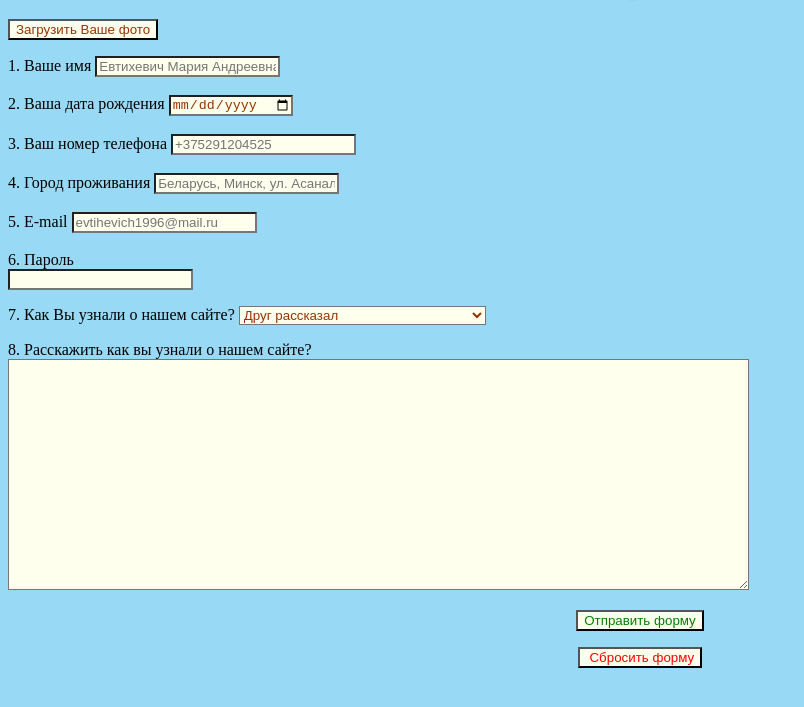
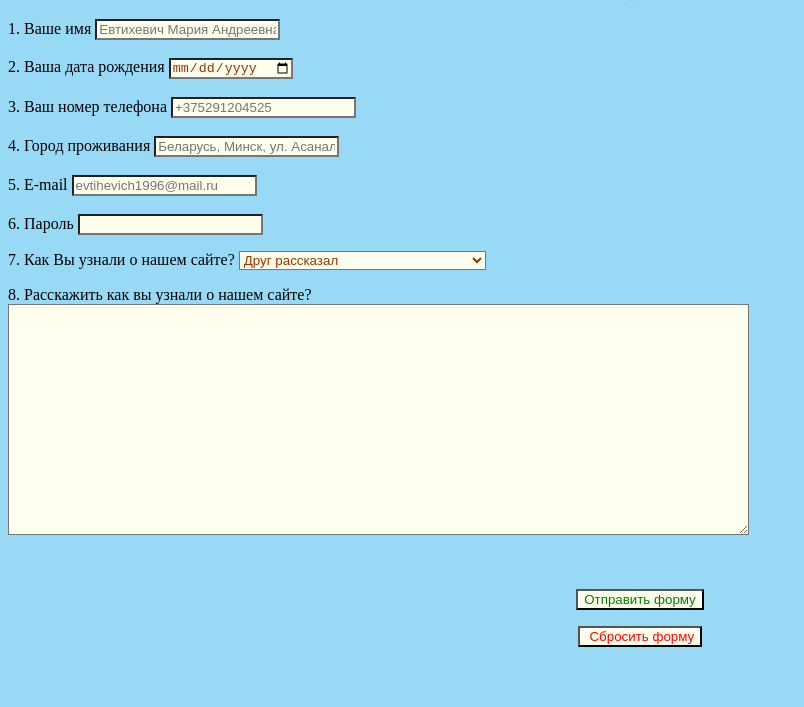
Before and after one commit to masha-evtihevich/form, a plain HTML site: page index.html in a window 1280 px wide. Shown: the part 63-770 px from the top of the page, without its empty margins (0-804 px from the left). Drawn offline with Linux system fonts and the light colour scheme.

Commit message:
Update index.html

```diff
--- a/index.html
+++ b/index.html
@@ -11,35 +11,27 @@
         style="text-align: center; font-family: 'Gill Sans', 'Gill Sans MT', Calibri, 'Trebuchet MS', sans-serif; text-shadow: #930 2px 2px 4px;">
         Ваше резюме</h1>
     <form name="question">
-        <p><input type="submit" value="Загрузить Ваше фото" style="background-color: #ffe; color: #930"></p>
-
-        1. <label for="name"> Ваше имя</label>
-        <input id="name" name="name" type="text" autocomplete="name" placeholder="Евтихевич Мария Андреевна"
-            style="background-color: #ffe; color: #930" />
+        <label> 1. Ваше имя <input id="name" name="name" type="text" autocomplete="name" placeholder="Евтихевич Мария Андреевна"
+            style="background-color: #ffe; color: #930" /></label>
         <br>
         <br>
-        2. <label for="birthday">Ваша дата рождения</label>
-        <input id="birthday" name="birthday" type="date" autocomplete="bday"
-            style="background-color: #ffe; color: #930">
+        <label>2. Ваша дата рождения <input id="birthday" name="birthday" type="date" autocomplete="bday"
+            style="background-color: #ffe; color: #930"></label>
         <br>
         <br>
-        3. <label for="tel"> Ваш номер телефона </label>
-        <input id="tel" name="tel" type="text" autocomplete="tel" placeholder="+375291204525"
-            style="background-color: #ffe; color: #930">
+        <label>3. Ваш номер телефона <input id="tel" name="tel" type="tel" autocomplete="tel" placeholder="+375291204525"
+            style="background-color: #ffe; color: #930"></label>
         <br>
         <br>
-        4. <label for="city">Город проживания</label>
-        <input id="city" name="city" type="text"
-            placeholder="Беларусь, Минск, ул. Асаналиева 00/00" style="background-color: #ffe; color: #930">
+        <label>4. Город проживания <input id="city" name="city" type="text"
+            placeholder="Беларусь, Минск, ул. Асаналиева 00/00" style="background-color: #ffe; color: #930"></label>
         <br>
         <br>
-        5. <label for="email">E-mail</label>
-        <input id="email" name="email" type="email" autocomplete="email" placeholder="evtihevich1996@mail.ru"
-            style="background-color: #ffe; color: #930">
+        <label>5. E-mail  <input id="email" name="email" type="email" autocomplete="email" placeholder="evtihevich1996@mail.ru"
+            style="background-color: #ffe; color: #930"></label>
         <br>
         <br>
-        6. <label for="password">Пароль </label> <br>
-        <input type="password" name="password" id="password" style="background-color: #ffe; color: #930">
+        <label>6. Пароль <input type="password" name="password" id="password" style="background-color: #ffe; color: #930"></label>
         <br>
         <p> 7. Как Вы узнали о нашем сайте?
             <select style="background-color: #ffe; color: #930">
@@ -52,13 +44,13 @@
         <p>8. Расскажить как вы узнали о нашем сайте? <br>
             <textarea cols="90" rows="15" style="background-color: #ffe; color: #930"></textarea>
         </p>
+        <br>
         <p style="text-align: center;">
-            <input type="button" value="Отправить форму" style="background-color: #ffe; color:green ">
+            <input type="submit" value="Отправить форму" style="background-color: #ffe; color:green ">
         </p>
         <p style="text-align: center;">
             <input type="reset" value=" Сбросить форму" style="background-color: #ffe; color: red">
         </p>
     </form>
 </body>
-
 </html>
```
